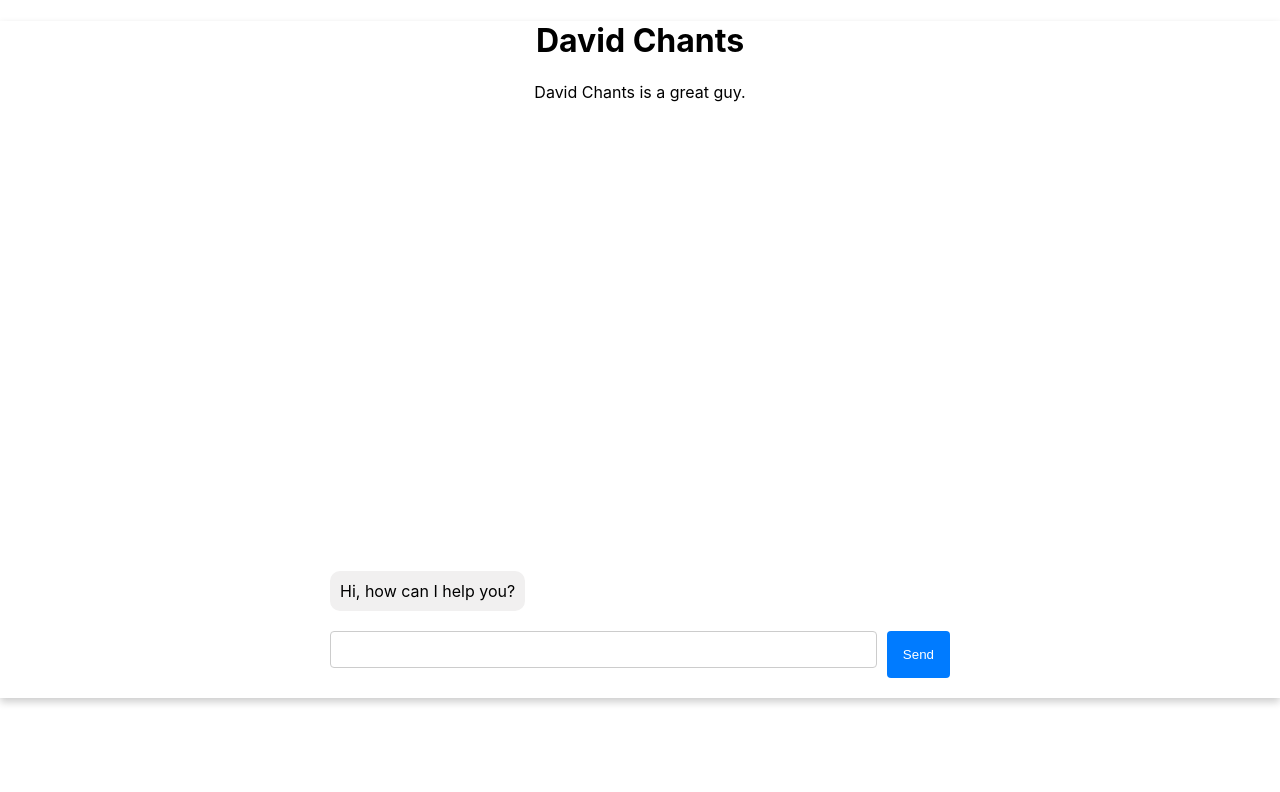
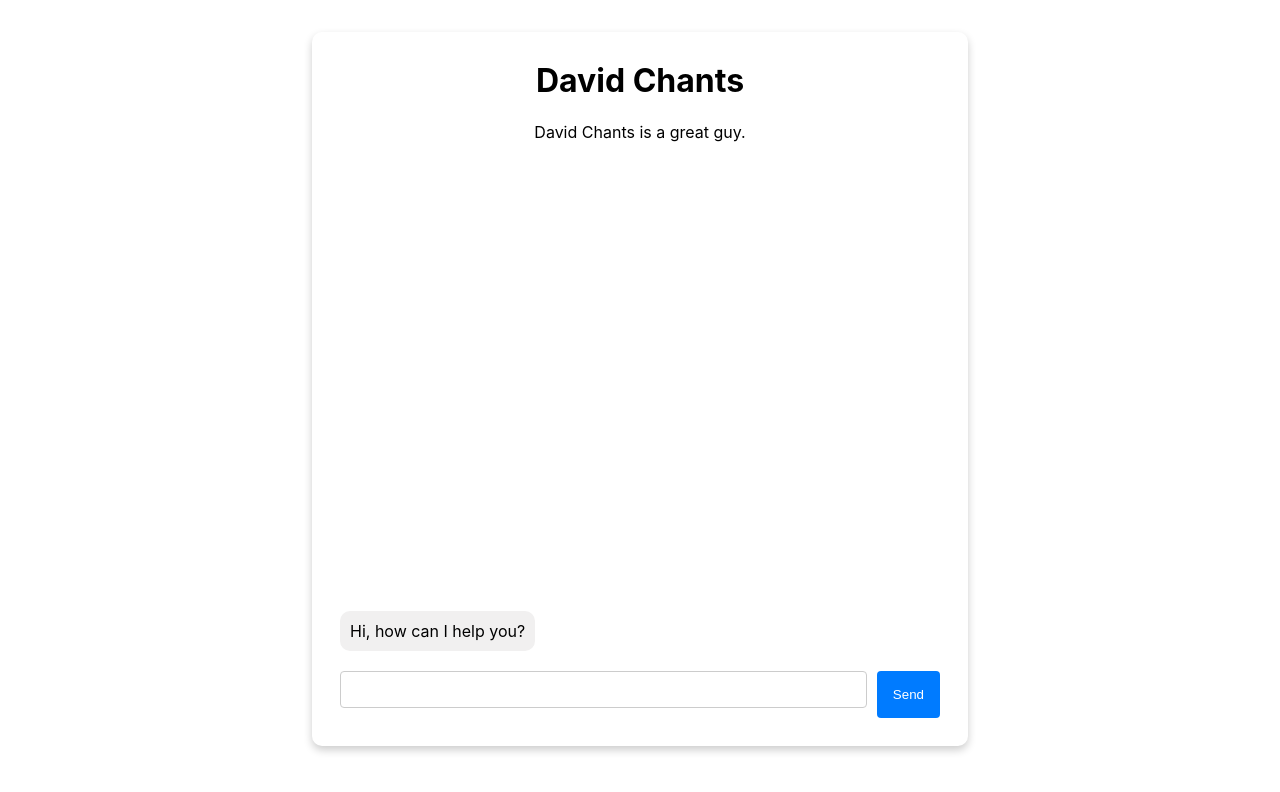
Before and after one commit to anujkarn002/sasta-ai, a React (Create React App) app: page / in a window 1280 px wide. Shown: the top 792 px of the page. Built offline with nearby package versions, Linux system fonts and the light colour scheme.

Commit message:
align container in center

```diff
--- a/src/App.js
+++ b/src/App.js
@@ -38,7 +38,12 @@ function App() {
 
   const styles = {
     container: {
+      width: "50%",
+      margin: "auto",
       boxShadow: "0 4px 8px 0 rgba(0,0,0,0.2)",
+      borderRadius: "10px",
+      padding: "8px",
+      marginTop: "32px",
     },
   };
 
--- a/src/components/MessageContainer.js
+++ b/src/components/MessageContainer.js
@@ -22,8 +22,6 @@ const MessageContainer = ({ messages, onSend }) => {
     container: {
       height: "70vh",
       padding: "10px",
-      margin: "0 auto",
-      width: "50%",
       display: "flex",
       flexDirection: "column",
       justifyContent: "flex-end",
```
